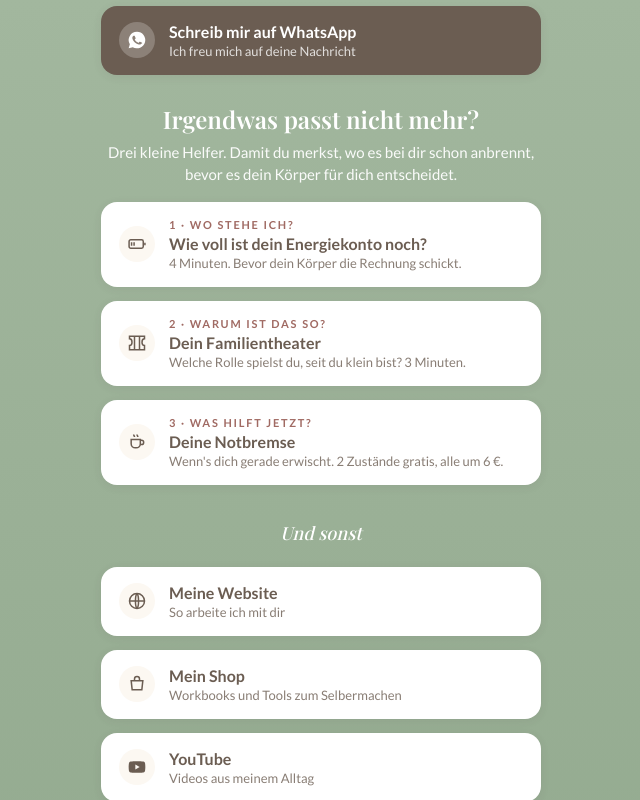
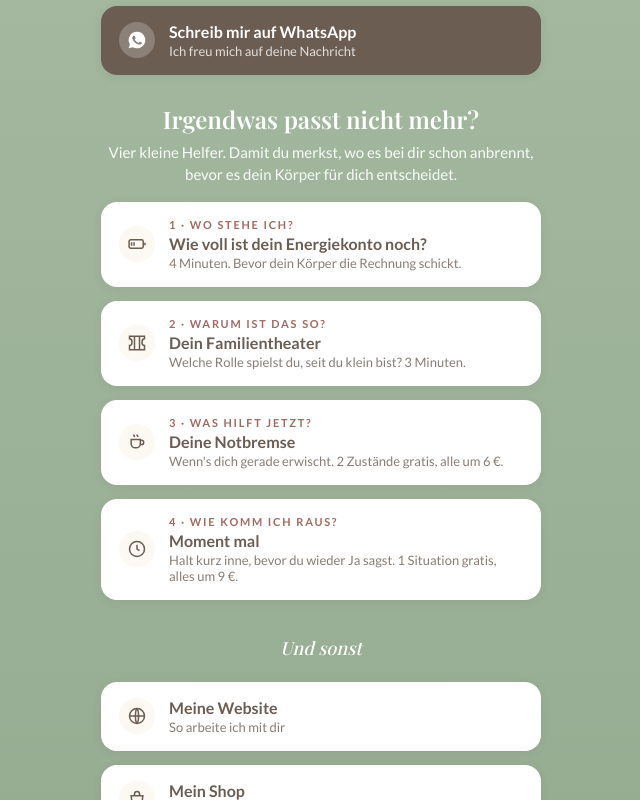
Before and after one commit to InnerVision-Kerstin/innervision, a plain HTML site: page links/index.html in a window 1280 px wide. Shown: the part 456-1256 px from the top of the page, without its empty margins (319-959 px from the left). Drawn offline with nearby package versions, Linux system fonts and the light colour scheme; a web font is replaced by a local one.

Commit message:
Linkseite, Moment mal als vierter Helfer
Co-Authored-By: Claude Opus 5.5 <noreply@anthropic.com>
Claude-Session: https://claude.ai/code/session_01VGdCnbKXzTNDwiWw4ywEzx

```diff
--- a/links/index.html
+++ b/links/index.html
@@ -57,7 +57,7 @@
       <span class="ic"><svg viewBox="0 0 24 24" fill="#fff"><path d="M12 2a10 10 0 0 0-8.6 15.1L2 22l5-1.3A10 10 0 1 0 12 2Zm5.3 14.2c-.2.6-1.3 1.2-1.8 1.2-.5.1-1 .2-3.3-.7-2.8-1.1-4.5-3.9-4.7-4.1-.1-.2-1.1-1.5-1.1-2.9s.7-2.1 1-2.4c.3-.3.6-.3.8-.3h.6c.2 0 .4 0 .6.5l.9 2.1c.1.2.1.4 0 .5l-.4.6-.4.4c-.1.2-.3.3-.1.6.2.3.8 1.3 1.7 2.1 1.2 1 2.1 1.3 2.4 1.5.3.1.5.1.6-.1l.8-1c.2-.3.4-.2.7-.1l2 1c.3.1.5.2.5.3.1.2.1.6-.1 1.2Z"/></svg></span>
       <span class="tx">Schreib mir auf WhatsApp<small>Ich freu mich auf deine Nachricht</small></span>
     </a>
-    <div class="sect"><h2>Irgendwas passt nicht mehr?</h2><p>Drei kleine Helfer. Damit du merkst, wo es bei dir schon anbrennt, bevor es dein Körper für dich entscheidet.</p></div>
+    <div class="sect"><h2>Irgendwas passt nicht mehr?</h2><p>Vier kleine Helfer. Damit du merkst, wo es bei dir schon anbrennt, bevor es dein Körper für dich entscheidet.</p></div>
     <a class="btn tool" href="https://innervision-kerstin.github.io/innervision/energiekonto/" target="_blank" rel="noopener">
       <span class="ic"><svg viewBox="0 0 24 24" fill="none" stroke="#6B5D52" stroke-width="1.8"><rect x="2.5" y="7" width="17" height="10" rx="2"/><path d="M21.5 10.5v3"/><path d="M5.5 10v4M8.5 10v4"/></svg></span>
       <span class="tx"><span class="step">1 · Wo stehe ich?</span>Wie voll ist dein Energiekonto noch?<small>4 Minuten. Bevor dein Körper die Rechnung schickt.</small></span>
@@ -69,6 +69,10 @@
     <a class="btn tool" href="https://innervision-kerstin.github.io/innervision/notbremse/" target="_blank" rel="noopener">
       <span class="ic"><svg viewBox="0 0 24 24" fill="none" stroke="#6B5D52" stroke-width="1.8"><path d="M5 9h11v5a5 5 0 0 1-5 5h-1a5 5 0 0 1-5-5Z"/><path d="M16 10h1.5a2.5 2.5 0 0 1 0 5H16"/><path d="M8 3c0 1.5 1 1.5 1 3M12 3c0 1.5 1 1.5 1 3"/></svg></span>
       <span class="tx"><span class="step">3 · Was hilft jetzt?</span>Deine Notbremse<small>Wenn's dich gerade erwischt. 2 Zustände gratis, alle um 6 €.</small></span>
+    </a>
+    <a class="btn tool" href="https://innervision-kerstin.github.io/innervision/momentmal/" target="_blank" rel="noopener">
+      <span class="ic"><svg viewBox="0 0 24 24" fill="none" stroke="#6B5D52" stroke-width="1.8"><circle cx="12" cy="12" r="9"/><path d="M12 7v5l3 2"/></svg></span>
+      <span class="tx"><span class="step">4 · Wie komm ich raus?</span>Moment mal<small>Halt kurz inne, bevor du wieder Ja sagst. 1 Situation gratis, alles um 9 €.</small></span>
     </a>
     <div class="sect sm"><h2>Und sonst</h2></div>
     <a class="btn rose" href="https://innervision.at" target="_blank" rel="noopener">
```
